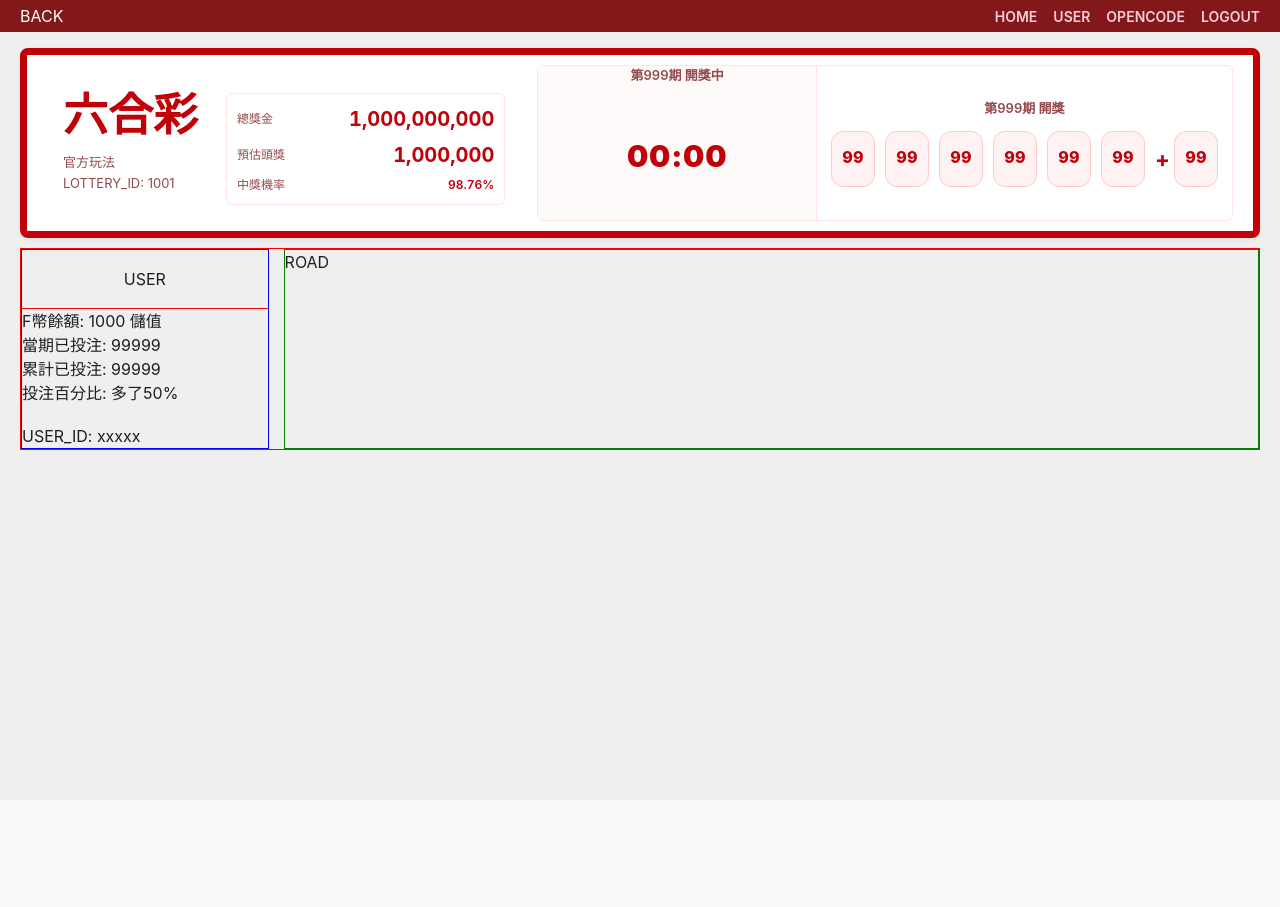
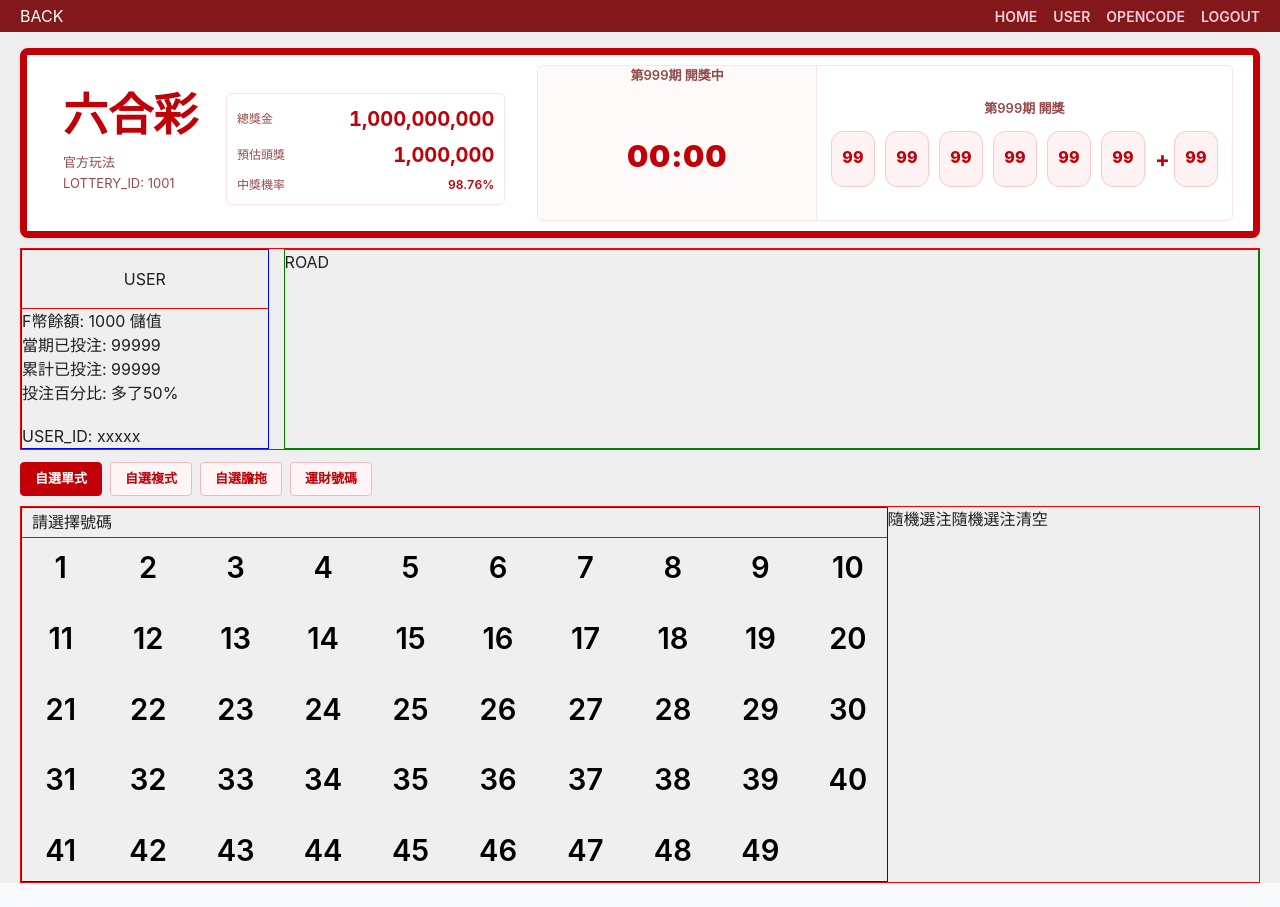
Before and after one commit to wutony76/nuxt_personal_proj, a Nuxt app: page /lottery/bg/6hc-of in a window 1280 px wide. Before the commit the page ends 800 px from the top, so only its background shows below. Built offline with nearby package versions, Linux system fonts and the light colour scheme.

Commit message:
feat: 6hc of 當前進度保存

```diff
--- /dev/null
+++ b/app/components/lottery/bg/6hc/of/Ball.vue
@@ -0,0 +1,107 @@
+<template>
+  <div class="ball-wrapper">
+    <div class="ball flex-center"
+      :class="[`ball-${color}`, { 'cursor-pointer': isClick }, { selected: selected }, { 'color-y': isColorY }]">
+      <span>{{ displayNumber }}</span>
+    </div>
+  </div>
+</template>
+
+<script setup>
+import { LHC_COLORS } from '~/config/bg/6hc-of'
+
+const props = defineProps({
+  data: {
+    type: Object,
+    default: () => ({}),
+  },
+  isClick: {
+    type: Boolean,
+    default: true,
+  },
+})
+
+const color = computed(() => {
+  return ui.getClassColor(props.data.label)
+})
+const selected = computed(() => {
+  return props.data.selected || false
+})
+const displayNumber = computed(() => {
+  const number = props.data.num
+  return +number === 50 ? '全' : isNaN(+number) ? number : +number
+})
+const isColorY = computed(() => {
+  return props.data.colorY || false
+})
+
+const ui = {
+  // BALL COLOR
+  getClassColor: (num) => {
+    if (LHC_COLORS.red.includes(num)) return 'red'
+    if (LHC_COLORS.blue.includes(num)) return 'blue'
+    if (LHC_COLORS.green.includes(num)) return 'green'
+    return 'yellow' // 預設顏色
+  },
+}
+</script>
+
+<style lang="scss" scoped>
+@function vw2rem($value) {
+  @return #{$value}rem;
+}
+
+.cursor-pointer {
+  cursor: pointer;
+}
+
+.ball-wrapper {
+  display: flex;
+  align-items: center;
+  justify-content: center;
+
+  &.is-hide {
+    display: none;
+  }
+
+  .ball {
+    width: 3.8rem;
+    height: 3.8rem;
+    border: vw2rem(0.07) solid var(--cdt-ball-yellow);
+
+    display: flex;
+    align-items: center;
+    justify-content: center;
+    border-radius: 50%;
+
+    color: #000;
+    font-size: 1.825rem;
+    font-weight: 600;
+
+    &.selected {
+      border-width: vw2rem(0.35);
+    }
+
+    &-yellow {
+      border-color: var(--cdt-ball-yellow);
+    }
+
+    &-blue {
+      border-color: var(--cdt-ball-blue);
+    }
+
+    &-red {
+      border-color: var(--cdt-ball-red);
+    }
+
+    &-green {
+      border-color: var(--cdt-ball-green);
+    }
+
+    &.color-y {
+      border-color: var(--cdt-ball-yellow) !important;
+      border-width: vw2rem(0.35);
+    }
+  }
+}
+</style>
--- a/app/components/lottery/bg/6hc/of/Single.vue
+++ b/app/components/lottery/bg/6hc/of/Single.vue
@@ -1,5 +1,6 @@
 <script setup lang="ts">
 import { GAME_6HC_OF } from '~/config/constants'
+import Ball from '~/components/lottery/bg/6hc/of/Ball.vue'
 
 const { state: mxState, handle: mxHandle } = use6hcOfficial()
 const state = reactive({
@@ -20,26 +21,13 @@
 
 <template>
   <div class="single">
-    SINGLE
     <div class="selector-warp" style="border: 1px solid red; min-height: 150px; display: flex;">
       <div class="selector" style="border: 1px solid blue; width:70%; height: 100%;">
         <div
           style="height: 30px; border-bottom: 1px solid green; display: flex; align-items: center; padding-left: 10px;">
           請選擇號碼</div>
         <div class="grid" style="display: grid; grid-template-columns: repeat(10, 1fr); gap: 10px;">
-          <div>
-
-            {{ mxState.playlist }}
-          </div>
-          <div> 1</div>
-          <div> 2</div>
-          <div> 3</div>
-          <div> 4</div>
-          <div> 5</div>
-          <div> 6</div>
-          <div> 7</div>
-          <div> 8</div>
-          <div> 9</div>
+          <Ball v-for="item in mxState.playlist" :key="item.id" :data="item" />
         </div>
       </div>
 
--- a/app/composables/use6hcOfficial.ts
+++ b/app/composables/use6hcOfficial.ts
@@ -1,33 +1,95 @@
-import { cloneDeep } from 'lodash-es'
 import { reactive } from 'vue'
 import { GAME_6HC_OF } from '~/config/constants'
 import { PLAYLIST } from '~/config/bg/6hc-of'
 
+type PlayModeKey = 'single' | 'duplex' | 'dantuo' | 'number'
+
+type ModeItem = {
+  key: PlayModeKey
+  label: string
+}
+
+const modeList: ModeItem[] = [
+  { key: 'single', label: '自選單式' },
+  { key: 'duplex', label: '自選複式' },
+  { key: 'dantuo', label: '自選膽拖' },
+  { key: 'number', label: '運財號碼' }
+]
+
+const cloneList = <T>(list: T[]): T[] => structuredClone(list)
+
+const statusToMode = (status: string): PlayModeKey => {
+  if (status === GAME_6HC_OF.DUPLEX) return 'duplex'
+  if (status === GAME_6HC_OF.DANTUO) return 'dantuo'
+  return 'single'
+}
+
+const modeToStatus = (mode: PlayModeKey) => {
+  if (mode === 'duplex') return GAME_6HC_OF.DUPLEX
+  if (mode === 'dantuo') return GAME_6HC_OF.DANTUO
+  return GAME_6HC_OF.SINGLE
+}
 
 const state = reactive({
-  status: 'NONE' as String,
+  mode: 'single' as PlayModeKey,
+  status: GAME_6HC_OF.SINGLE as string,
+  playlist: [] as any[],
   playList: [] as any[],
 })
+
 const handle = {
-  newGame: (_status: String) => {
-    if (_status) state.status = _status
-    state.playList = init.playList(_status)
+  newGame: (_status?: string | String | null) => {
+    if (_status) state.status = String(_status)
+    state.mode = statusToMode(state.status)
+    state.playlist = init.playList(state.status)
+    state.playList = state.playlist
+  },
+  toggleSelect: (num: number) => {
+    const next = state.playlist.map((item) => {
+      if (Number(item.num) !== num) return item
+      return { ...item, selected: !item.selected }
+    })
+    state.playlist = next
+    state.playList = next
+  },
+  clearSelect: () => {
+    const next = state.playlist.map((item) => ({ ...item, selected: false }))
+    state.playlist = next
+    state.playList = next
+  },
+  randomSelect: (count = 7) => {
+    const max = state.status === GAME_6HC_OF.SINGLE ? 7 : 20
+    const targetCount = Math.max(1, Math.min(max, Number(count) || 7))
+    const shuffled = [...state.playlist].sort(() => Math.random() - 0.5)
+    const selectedSet = new Set(shuffled.slice(0, targetCount).map((item) => Number(item.num)))
+    const next = state.playlist.map((item) => ({ ...item, selected: selectedSet.has(Number(item.num)) }))
+    state.playlist = next
+    state.playList = next
   }
 }
+
+const setMode = (mode: PlayModeKey) => {
+  state.mode = mode
+  state.status = modeToStatus(mode)
+  handle.newGame(state.status)
+}
+
 const init = {
-  playList: (status: String) => {
+  playList: (status: string) => {
     switch (status) {
       case GAME_6HC_OF.SINGLE:
-        return cloneDeep(PLAYLIST.slice(0, 49))
+        return cloneList(PLAYLIST.slice(0, 49))
       case GAME_6HC_OF.DUPLEX:
       case GAME_6HC_OF.DANTUO:
-        return cloneDeep(PLAYLIST)
+        return cloneList(PLAYLIST)
       default:
         return []
     }
   },
 }
 
+handle.newGame(state.status)
+
 export function use6hcOfficial() {
-  return { state, handle }
+  return { state, handle, modeList, setMode }
 }
--- a/app/config/bg/6hc-of.js
+++ b/app/config/bg/6hc-of.js
@@ -1,3 +1,9 @@
+export const LHC_COLORS = {
+  red: ['01', '02', '07', '08', '12', '13', '18', '19', '23', '24', '29', '30', '34', '35', '40', '45', '46', '红波'],
+  blue: ['03', '04', '09', '10', '14', '15', '20', '25', '26', '31', '36', '37', '41', '42', '47', '48', '蓝波'],
+  green: ['05', '06', '11', '16', '17', '21', '22', '27', '28', '32', '33', '38', '39', '43', '44', '49', '绿波'],
+}
+
 export const PLAYLIST = Array.from(new Array(50), (val, index) => index + 1).map((i) => ({
   id: i,
   num: i,
--- a/app/pages/lottery/bg/6hc-of.vue
+++ b/app/pages/lottery/bg/6hc-of.vue
@@ -15,15 +15,18 @@
   lotteryInfo: GET_CONT.lotteryById(LOTTERY['6HC'].id),
 })
 
-// const use6hc = provide6hcOfficial()
+const use6hc = use6hcOfficial()
 const playMap = {
-  single: SinglePlay,
-  duplex: DuplexPlay,
-  dantuo: DantuoPlay,
-  number: NumberPlay
+  SINGLE: SinglePlay,
+  DUPLEX: DuplexPlay,
+  DANTUO: DantuoPlay,
+  NUMBER: NumberPlay
 }
 
-// const currentPlay = computed(() => playMap[use6hc.state.mode] ?? SinglePlay)
+const currentPlay = computed(() => {
+  const key = (use6hc.state || 'single') as keyof typeof playMap
+  return playMap[key] ?? SinglePlay
+})
 
 </script>
 
@@ -60,10 +63,9 @@
 
       </div>
       <BarTabs />
-
-      <!-- <section class="a6-content">
+      <section class="play-warp" style="margin-top: 10px;">
         <component :is="currentPlay" />
-      </section> -->
+      </section>
     </main>
   </div>
 </template>
```
